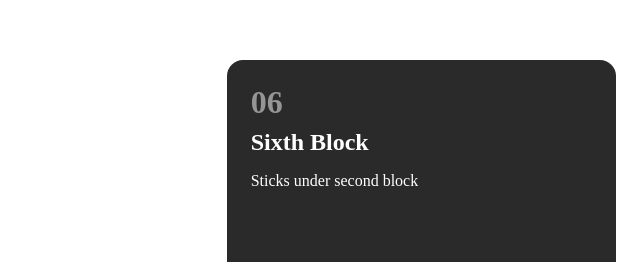
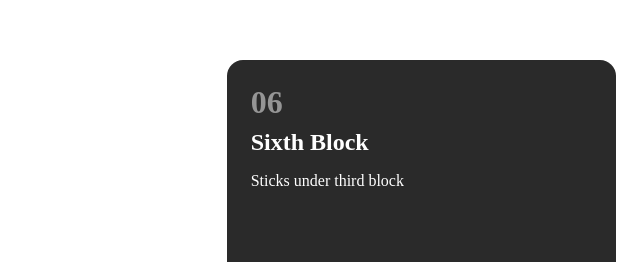
Before and after one commit to christophpr/christophpr.github.io, a plain HTML site: page index.html in a window 1280 px wide. Shown: the part 2666-2928 px from the top of the page, 640-1280 px from the left. Drawn offline with Linux system fonts and the light colour scheme; a script that the page names is missing.

Commit message:
fixed naming

```diff
--- a/index.html
+++ b/index.html
@@ -57,7 +57,7 @@
         <div class="block">
           <div class="block__number">06</div>
           <h2 class="block__title">Sixth Block</h2>
-          <p class="block__content">Sticks under second block</p>
+          <p class="block__content">Sticks under third block</p>
         </div>
       </div>
   </div>
```
